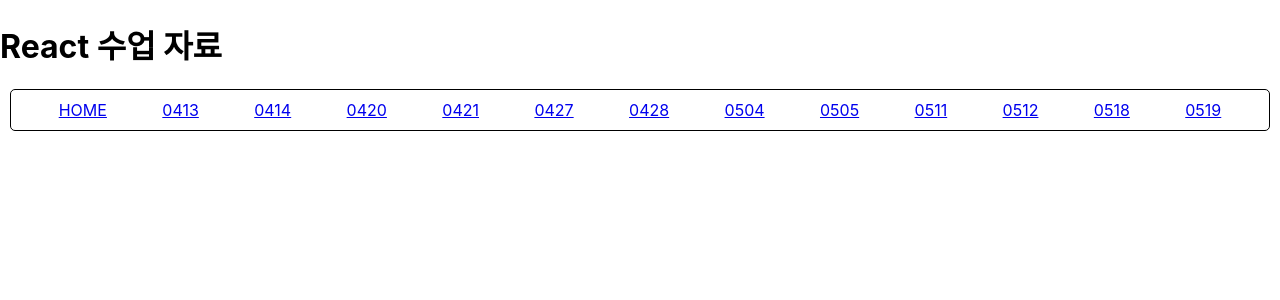
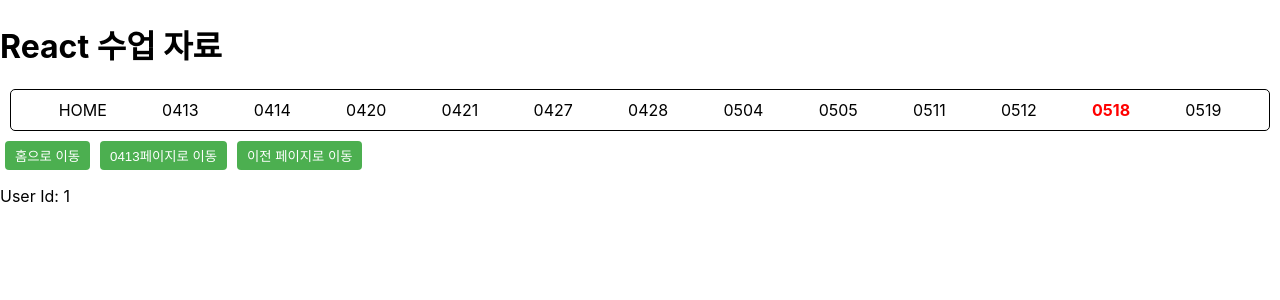
Before and after one commit to devgiants75/frontend-1223, a React (Create React App) app in the folder E_React/: page /0518/1 in a window 1280 px wide. Shown: the top 300 px of the page. Built offline with nearby package versions, Linux system fonts and the light colour scheme.

Commit message:
20240518

```diff
--- a/E_React/src/App.tsx
+++ b/E_React/src/App.tsx
@@ -19,6 +19,7 @@
 import Index0511 from './views/0511';
 import Index0512 from './views/0512';
 import Index0518 from './views/0518';
+import Router03 from './views/0518/b_Router/Router03';
 
 function App() {
   return (
@@ -63,6 +64,9 @@
         <Route path='/0511' element={<Index0511 />}/>
         <Route path='/0512' element={<Index0512 />}/>
         <Route path='/0518' element={<Index0518 />}/>
+
+        {/*===== 리액트 동적 라우팅 연습 컴포넌트 =====*/}
+        <Route path='/0518/:id' element={<Router03 />}/>
       </Routes>
     </>
   );
--- a/E_React/src/components/NavigationBar.tsx
+++ b/E_React/src/components/NavigationBar.tsx
@@ -1,5 +1,5 @@
 import React from 'react'
-import { Link } from 'react-router-dom';
+import { NavLink } from 'react-router-dom';
 
 export default function NavigationBar() {
 
@@ -20,13 +20,21 @@
       {/* links 배열을 순회하면서 Link 컴포넌트를 생성 */}
       {links.map(link => (
         // Link 컴포넌트에 고유 key 할당, to속성으로 URL경로 지정
-        <Link key={link} to={link}>
+        <NavLink
+          key={link}
+          to={link}
+          style={({ isActive }) => ({
+            textDecoration: 'none',
+            color: isActive ? 'red' : 'black',
+            fontWeight: isActive ? 'bold' : 'normal'
+          })}
+        >
           {/*
             링크가 '/'인 경우: Home의 이름을 사용
             , 그 외인 경우: 각 링크의 이름을 그대로 사용
           */}
           {link === '/' ? 'HOME' : link}
-        </Link>
+        </NavLink>
       ))}
     </div>
   )
--- a/E_React/src/views/0518/a_Style/Style04.tsx
+++ b/E_React/src/views/0518/a_Style/Style04.tsx
@@ -53,10 +53,13 @@
   }
 `;
 
-const StateButton = styled.button`
+const StateButton = styled.button<{ themeMode: 'light' | 'dark' }>`
+  background-color: ${props => props.theme.colors.background};
+  color: ${props => props.theme.colors.text};
   padding: 10px 20px;
   font-size: 16px;
   cursor: pointer;
+  transition: background-color 0.3s, color 0.3s;
 `;
 
 export default function Style04() {
@@ -81,13 +84,12 @@
       </ThemeProvider>
       <hr />
 
-      {/*
       <ThemeProvider theme={dynamicTheme}>
-        <StateButton onClick={() => setThemeMode(themeMode === 'light' ? 'dark' : 'light')}>
+        <StateButton themeMode={themeMode} onClick={() => setThemeMode(themeMode === 'light' ? 'dark' : 'light')}>
           상태 활용 버튼(테마 토글)
         </StateButton>
       </ThemeProvider>
-      */}
+
     </>
   )
 }
--- /dev/null
+++ b/E_React/src/views/0518/b_Router/Router03.tsx
@@ -0,0 +1,51 @@
+import React from 'react'
+import { useNavigate, useParams } from 'react-router-dom'
+
+//! useNavigate() 훅
+// : react-router-dom에서 제공하는 함수형 컴포넌트의 네비게이션
+// : 프로그램 코드를 통해 네비게이션을 수행
+// >> 특정 경로로 이동 | 이전 페이지로 돌아가는 기능 수행
+// EX) 양식 제출 후 페이지를 전환, 회원가입 후 홈화면으로 전환
+
+//! 동적 라우팅 / URL 파라미터
+
+//? 동적 라우팅
+// : URL의 일부를 변수로 사용하여 해당 값에 따라 서로 다른 데이터를 표시할 수 있는 라우팅 방식
+// EX) 사용자 프로필 페이지, 특정 상품 페이지 등 하나의 UI체계에서 각각의 다른 데이터가 필요한 경우에 사용
+
+//? URL 파라미터(:id) 사용 방법
+// : 경로에 변수를 포함시키는 방법
+// >> 리액트 라우터에서는 ':변수명' 형식을 사용
+// EX) /users/:id, /products/:productId
+
+//? useParams()
+// : 리액트 라우터 훅 중 하나
+// : URL 파라미터의 값을 읽어오는 데 사용
+// >> 경로 변수에 접근, 해당 값을 애플리케이션 로직에 활용
+
+export default function Router03() {
+  //? useNaviage() 사용법
+  const navigate = useNavigate();
+
+  //& useParams() 사용법
+  const { id } = useParams();
+
+  //? 특정 경로 이동 방법
+  const goHome = () => navigate('/'); // 전체 경로를 /로 지정
+  const go0413 = () => navigate('/0413');
+
+  //? 이전 페이지로 돌아가기
+  const goBack = () => navigate(-1);
+
+  return (
+    <div>
+      <button onClick={goHome}>홈으로 이동</button>
+      <button onClick={go0413}>0413페이지로 이동</button>
+      <button onClick={goBack}>이전 페이지로 이동</button>
+
+      <div>
+        <p>User Id: {id}</p>
+      </div>
+    </div>
+  )
+}
--- a/E_React/src/views/0518/index.tsx
+++ b/E_React/src/views/0518/index.tsx
@@ -6,6 +6,9 @@
 import Style04 from "./a_Style/Style04";
 import Router01 from "./b_Router/Router01";
 import Router02 from "./b_Router/Router02";
+import Router03 from "./b_Router/Router03";
+import Route from "../0413/b_Route/Route";
+import { Routes } from "react-router-dom";
 
 const GlobalStyle = createGlobalStyle`
   div {
@@ -36,6 +39,7 @@
       <h2>2. Router</h2>
       <Router01 />
       <Router02 />
+      <Router03 />
 
     </div>
   );
```
